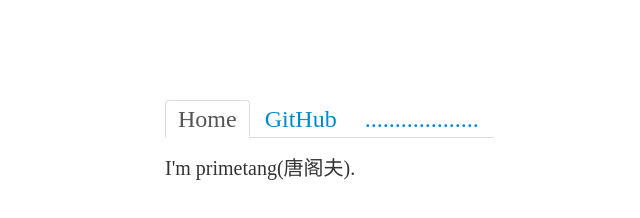
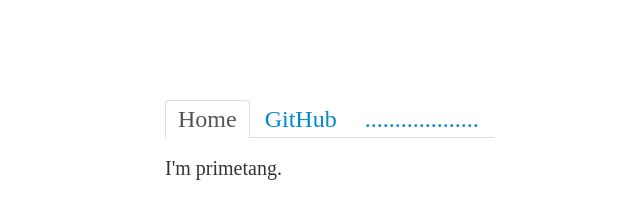
Before and after one commit to primetang/primetang.github.io, a plain HTML site: page index.html in a window 1280 px wide. Shown: the whole page, without its empty margins (235-875 px from the left). Drawn offline with nearby package versions, Linux system fonts and the light colour scheme.

Commit message:
Update index.html

```diff
--- a/index.html
+++ b/index.html
@@ -24,7 +24,7 @@
     </ul>
     <div class="tab-content" style="font-size: 20px;">
         <div class="tab-pane active" id="tab1">
-            <p>I'm primetang(唐阁夫).</p>
+            <p>I'm primetang.</p>
         </div>
         <div class="tab-pane" id="tab2">
             <p>Projects On <a href="https://github.com/primetang" target="_blank"> GitHub.</a></p><br/>
```
